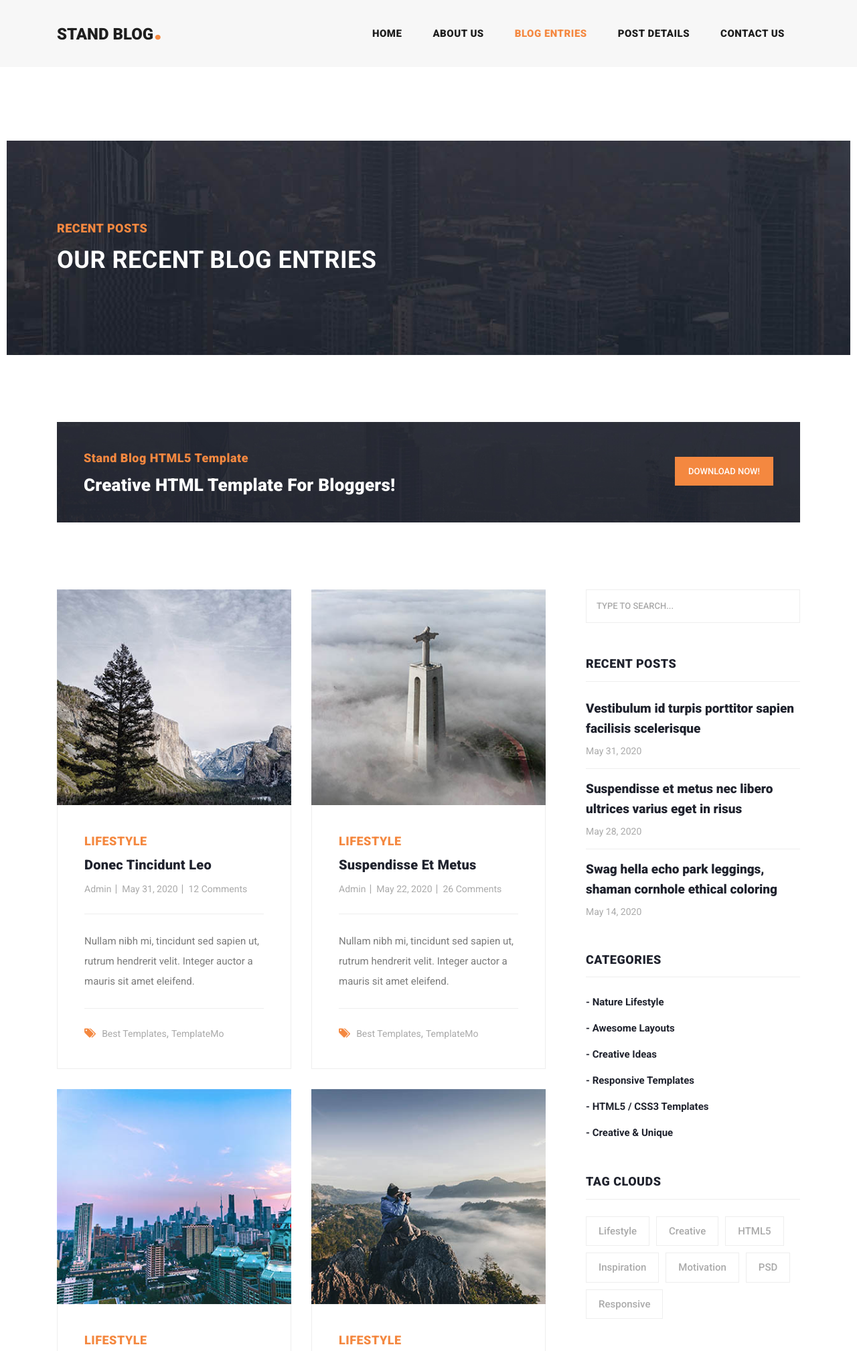
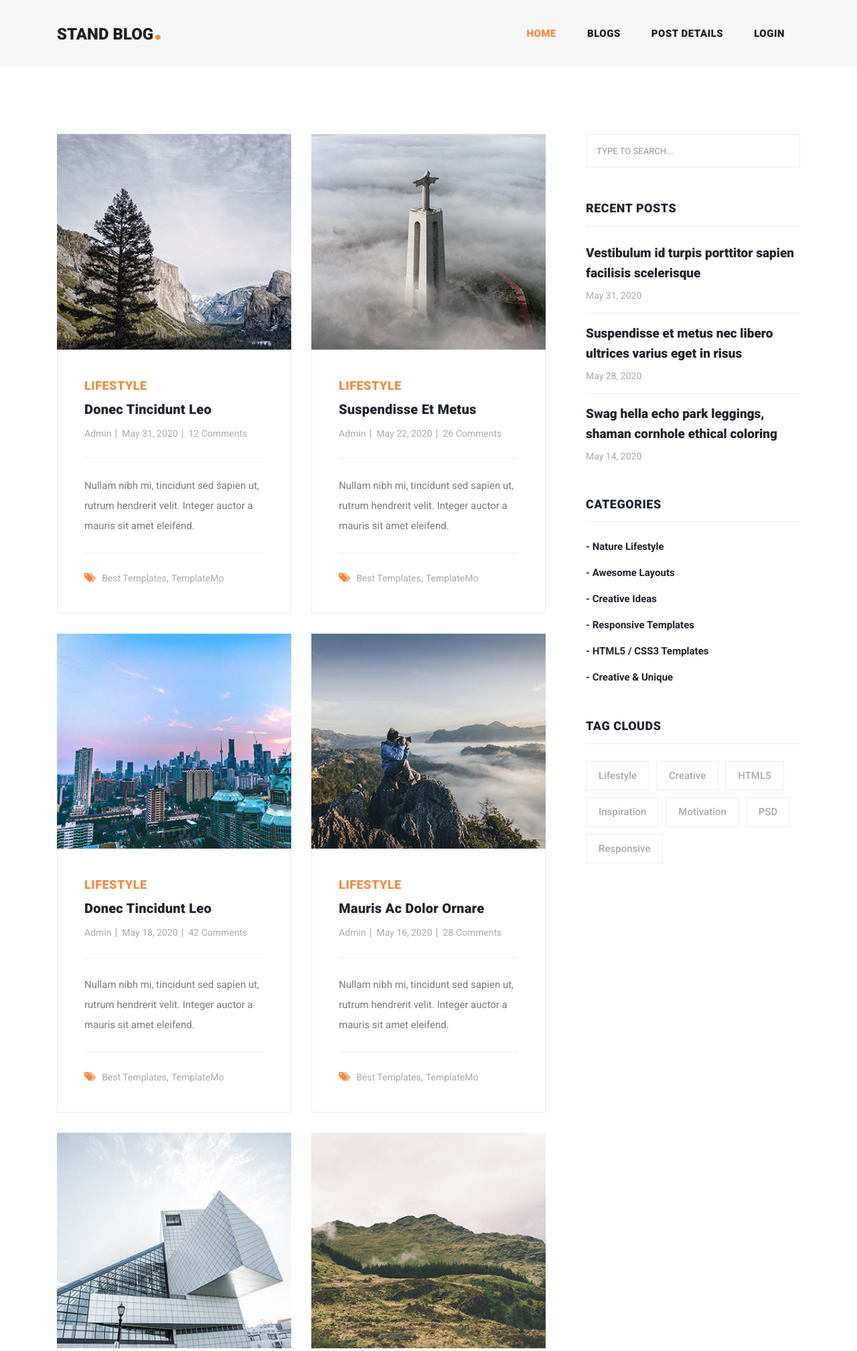
Before and after one commit to sammanomar/project4, a Django app: page /blogs/ in a window 1280 px wide. Shown: the top 2017 px of the page at 67% size. Run offline with Django 3.2, Linux system fonts and the light colour scheme; some libraries are stand-ins or nearby versions.

Commit message:
update blogs page and link the navigation

```diff
--- a/templates/blogs.html
+++ b/templates/blogs.html
@@ -1,120 +1,9 @@
-<!DOCTYPE html>
-<html lang="en">
+{% extends 'base.html' %}
+{% load static %}
 
-  <head>
+{% block title %} Blogs {% endblock title %}
 
-    <meta charset="utf-8">
-    <meta name="viewport" content="width=device-width, initial-scale=1, shrink-to-fit=no">
-    <meta name="description" content="">
-    <meta name="author" content="">
-    <link href="https://fonts.googleapis.com/css?family=Roboto:100,100i,300,300i,400,400i,500,500i,700,700i,900,900i&display=swap" rel="stylesheet">
-
-    <title>Stand Blog Posts</title>
-
-    <!-- Bootstrap core CSS -->
-    <link href="vendor/bootstrap/css/bootstrap.min.css" rel="stylesheet">
-
-
-    <!-- Additional CSS Files -->
-    <link rel="stylesheet" href="assets/css/fontawesome.css">
-    <link rel="stylesheet" href="assets/css/templatemo-stand-blog.css">
-    <link rel="stylesheet" href="assets/css/owl.css">
-<!--
-
-TemplateMo 551 Stand Blog
-
-https://templatemo.com/tm-551-stand-blog
-
--->
-  </head>
-
-  <body>
-
-    <!-- ***** Preloader Start ***** -->
-    <div id="preloader">
-        <div class="jumper">
-            <div></div>
-            <div></div>
-            <div></div>
-        </div>
-    </div>
-    <!-- ***** Preloader End ***** -->
-
-    <!-- Header -->
-    <header class="">
-      <nav class="navbar navbar-expand-lg">
-        <div class="container">
-          <a class="navbar-brand" href="index.html"><h2>Stand Blog<em>.</em></h2></a>
-          <button class="navbar-toggler" type="button" data-toggle="collapse" data-target="#navbarResponsive" aria-controls="navbarResponsive" aria-expanded="false" aria-label="Toggle navigation">
-            <span class="navbar-toggler-icon"></span>
-          </button>
-          <div class="collapse navbar-collapse" id="navbarResponsive">
-            <ul class="navbar-nav ml-auto">
-              <li class="nav-item">
-                <a class="nav-link" href="index.html">Home
-                  <span class="sr-only">(current)</span>
-                </a>
-              </li>
-              <li class="nav-item">
-                <a class="nav-link" href="about.html">About Us</a>
-              </li>
-              <li class="nav-item active">
-                <a class="nav-link" href="blog.html">Blog Entries</a>
-              </li>
-              <li class="nav-item">
-                <a class="nav-link" href="post-details.html">Post Details</a>
-              </li>
-              <li class="nav-item">
-                <a class="nav-link" href="contact.html">Contact Us</a>
-              </li>
-            </ul>
-          </div>
-        </div>
-      </nav>
-    </header>
-
-    <!-- Page Content -->
-    <!-- Banner Starts Here -->
-    <div class="heading-page header-text">
-      <section class="page-heading">
-        <div class="container">
-          <div class="row">
-            <div class="col-lg-12">
-              <div class="text-content">
-                <h4>Recent Posts</h4>
-                <h2>Our Recent Blog Entries</h2>
-              </div>
-            </div>
-          </div>
-        </div>
-      </section>
-    </div>
-
-    <!-- Banner Ends Here -->
-
-    <section class="call-to-action">
-      <div class="container">
-        <div class="row">
-          <div class="col-lg-12">
-            <div class="main-content">
-              <div class="row">
-                <div class="col-lg-8">
-                  <span>Stand Blog HTML5 Template</span>
-                  <h4>Creative HTML Template For Bloggers!</h4>
-                </div>
-                <div class="col-lg-4">
-                  <div class="main-button">
-                    <a href="https://templatemo.com/tm-551-stand-blog" target="_parent">Download Now!</a>
-                  </div>
-                </div>
-              </div>
-            </div>
-          </div>
-        </div>
-      </div>
-    </section>
-
-
+{% block content %}
 <section class="blog-posts grid-system">
     <div class="container">
         <div class="row">
@@ -124,17 +13,20 @@ https://templatemo.com/tm-551-stand-blog
                         <div class="col-lg-6">
                             <div class="blog-post">
                                 <div class="blog-thumb">
-                      <img src="assets/images/blog-thumb-01.jpg" alt="">
+                                    <img src="{% static 'images/blog-thumb-01.jpg' %}" alt="">
                                 </div>
                                 <div class="down-content">
                                     <span>Lifestyle</span>
-                      <a href="post-details.html"><h4>Donec tincidunt leo</h4></a>
+                                    <a href="post-details.html">
+                                        <h4>Donec tincidunt leo</h4>
+                                    </a>
                                     <ul class="post-info">
                                         <li><a href="#">Admin</a></li>
                                         <li><a href="#">May 31, 2020</a></li>
                                         <li><a href="#">12 Comments</a></li>
                                     </ul>
-                      <p>Nullam nibh mi, tincidunt sed sapien ut, rutrum hendrerit velit. Integer auctor a mauris sit amet eleifend.</p>
+                                    <p>Nullam nibh mi, tincidunt sed sapien ut, rutrum hendrerit velit. Integer auctor a
+                                        mauris sit amet eleifend.</p>
                                     <div class="post-options">
                                         <div class="row">
                                             <div class="col-lg-12">
@@ -152,17 +44,20 @@ https://templatemo.com/tm-551-stand-blog
                         <div class="col-lg-6">
                             <div class="blog-post">
                                 <div class="blog-thumb">
-                      <img src="assets/images/blog-thumb-02.jpg" alt="">
+                                    <img src="{% static 'images/blog-thumb-02.jpg' %}" alt="">
                                 </div>
                                 <div class="down-content">
                                     <span>Lifestyle</span>
-                      <a href="post-details.html"><h4>Suspendisse et metus</h4></a>
+                                    <a href="post-details.html">
+                                        <h4>Suspendisse et metus</h4>
+                                    </a>
                                     <ul class="post-info">
                                         <li><a href="#">Admin</a></li>
                                         <li><a href="#">May 22, 2020</a></li>
                                         <li><a href="#">26 Comments</a></li>
                                     </ul>
-                      <p>Nullam nibh mi, tincidunt sed sapien ut, rutrum hendrerit velit. Integer auctor a mauris sit amet eleifend.</p>
+                                    <p>Nullam nibh mi, tincidunt sed sapien ut, rutrum hendrerit velit. Integer auctor a
+                                        mauris sit amet eleifend.</p>
                                     <div class="post-options">
                                         <div class="row">
                                             <div class="col-lg-12">
@@ -180,17 +75,20 @@ https://templatemo.com/tm-551-stand-blog
                         <div class="col-lg-6">
                             <div class="blog-post">
                                 <div class="blog-thumb">
-                      <img src="assets/images/blog-thumb-03.jpg" alt="">
+                                    <img src="{% static 'images/blog-thumb-03.jpg' %}" alt="">
                                 </div>
                                 <div class="down-content">
                                     <span>Lifestyle</span>
-                      <a href="post-details.html"><h4>Donec tincidunt leo</h4></a>
+                                    <a href="post-details.html">
+                                        <h4>Donec tincidunt leo</h4>
+                                    </a>
                                     <ul class="post-info">
                                         <li><a href="#">Admin</a></li>
                                         <li><a href="#">May 18, 2020</a></li>
                                         <li><a href="#">42 Comments</a></li>
                                     </ul>
-                      <p>Nullam nibh mi, tincidunt sed sapien ut, rutrum hendrerit velit. Integer auctor a mauris sit amet eleifend.</p>
+                                    <p>Nullam nibh mi, tincidunt sed sapien ut, rutrum hendrerit velit. Integer auctor a
+                                        mauris sit amet eleifend.</p>
                                     <div class="post-options">
                                         <div class="row">
                                             <div class="col-lg-12">
@@ -208,17 +106,20 @@ https://templatemo.com/tm-551-stand-blog
                         <div class="col-lg-6">
                             <div class="blog-post">
                                 <div class="blog-thumb">
-                      <img src="assets/images/blog-thumb-04.jpg" alt="">
+                                    <img src="{% static 'images/blog-thumb-04.jpg' %}" alt="">
                                 </div>
                                 <div class="down-content">
                                     <span>Lifestyle</span>
-                      <a href="post-details.html"><h4>Mauris ac dolor ornare</h4></a>
+                                    <a href="post-details.html">
+                                        <h4>Mauris ac dolor ornare</h4>
+                                    </a>
                                     <ul class="post-info">
                                         <li><a href="#">Admin</a></li>
                                         <li><a href="#">May 16, 2020</a></li>
                                         <li><a href="#">28 Comments</a></li>
                                     </ul>
-                      <p>Nullam nibh mi, tincidunt sed sapien ut, rutrum hendrerit velit. Integer auctor a mauris sit amet eleifend.</p>
+                                    <p>Nullam nibh mi, tincidunt sed sapien ut, rutrum hendrerit velit. Integer auctor a
+                                        mauris sit amet eleifend.</p>
                                     <div class="post-options">
                                         <div class="row">
                                             <div class="col-lg-12">
@@ -236,17 +137,20 @@ https://templatemo.com/tm-551-stand-blog
                         <div class="col-lg-6">
                             <div class="blog-post">
                                 <div class="blog-thumb">
-                      <img src="assets/images/blog-thumb-05.jpg" alt="">
+                                    <img src="{% static 'images/blog-thumb-05.jpg' %}" alt="">
                                 </div>
                                 <div class="down-content">
                                     <span>Lifestyle</span>
-                      <a href="post-details.html"><h4>Donec tincidunt leo</h4></a>
+                                    <a href="post-details.html">
+                                        <h4>Donec tincidunt leo</h4>
+                                    </a>
                                     <ul class="post-info">
                                         <li><a href="#">Admin</a></li>
                                         <li><a href="#">May 12, 2020</a></li>
                                         <li><a href="#">16 Comments</a></li>
                                     </ul>
-                      <p>Nullam nibh mi, tincidunt sed sapien ut, rutrum hendrerit velit. Integer auctor a mauris sit amet eleifend.</p>
+                                    <p>Nullam nibh mi, tincidunt sed sapien ut, rutrum hendrerit velit. Integer auctor a
+                                        mauris sit amet eleifend.</p>
                                     <div class="post-options">
                                         <div class="row">
                                             <div class="col-lg-12">
@@ -264,17 +168,20 @@ https://templatemo.com/tm-551-stand-blog
                         <div class="col-lg-6">
                             <div class="blog-post">
                                 <div class="blog-thumb">
-                      <img src="assets/images/blog-thumb-06.jpg" alt="">
+                                    <img src="{% static 'images/blog-thumb-06.jpg' %}" alt="">
                                 </div>
                                 <div class="down-content">
                                     <span>Lifestyle</span>
-                      <a href="post-details.html"><h4>Mauris ac dolor ornare</h4></a>
+                                    <a href="post-details.html">
+                                        <h4>Mauris ac dolor ornare</h4>
+                                    </a>
                                     <ul class="post-info">
                                         <li><a href="#">Admin</a></li>
                                         <li><a href="#">May 10, 2020</a></li>
                                         <li><a href="#">3 Comments</a></li>
                                     </ul>
-                      <p>Nullam nibh mi, tincidunt sed sapien ut, rutrum hendrerit velit. Integer auctor a mauris sit amet eleifend.</p>
+                                    <p>Nullam nibh mi, tincidunt sed sapien ut, rutrum hendrerit velit. Integer auctor a
+                                        mauris sit amet eleifend.</p>
                                     <div class="post-options">
                                         <div class="row">
                                             <div class="col-lg-12">
@@ -300,127 +207,9 @@ https://templatemo.com/tm-551-stand-blog
                     </div>
                 </div>
             </div>
-          <div class="col-lg-4">
-            <div class="sidebar">
-              <div class="row">
-                <div class="col-lg-12">
-                  <div class="sidebar-item search">
-                    <form id="search_form" name="gs" method="GET" action="#">
-                      <input type="text" name="q" class="searchText" placeholder="type to search..." autocomplete="on">
-                    </form>
-                  </div>
-                </div>
-                <div class="col-lg-12">
-                  <div class="sidebar-item recent-posts">
-                    <div class="sidebar-heading">
-                      <h2>Recent Posts</h2>
-                    </div>
-                    <div class="content">
-                      <ul>
-                        <li><a href="post-details.html">
-                          <h5>Vestibulum id turpis porttitor sapien facilisis scelerisque</h5>
-                          <span>May 31, 2020</span>
-                        </a></li>
-                        <li><a href="post-details.html">
-                          <h5>Suspendisse et metus nec libero ultrices varius eget in risus</h5>
-                          <span>May 28, 2020</span>
-                        </a></li>
-                        <li><a href="post-details.html">
-                          <h5>Swag hella echo park leggings, shaman cornhole ethical coloring</h5>
-                          <span>May 14, 2020</span>
-                        </a></li>
-                      </ul>
-                    </div>
-                  </div>
-                </div>
-                <div class="col-lg-12">
-                  <div class="sidebar-item categories">
-                    <div class="sidebar-heading">
-                      <h2>Categories</h2>
-                    </div>
-                    <div class="content">
-                      <ul>
-                        <li><a href="#">- Nature Lifestyle</a></li>
-                        <li><a href="#">- Awesome Layouts</a></li>
-                        <li><a href="#">- Creative Ideas</a></li>
-                        <li><a href="#">- Responsive Templates</a></li>
-                        <li><a href="#">- HTML5 / CSS3 Templates</a></li>
-                        <li><a href="#">- Creative &amp; Unique</a></li>
-                      </ul>
-                    </div>
-                  </div>
-                </div>
-                <div class="col-lg-12">
-                  <div class="sidebar-item tags">
-                    <div class="sidebar-heading">
-                      <h2>Tag Clouds</h2>
-                    </div>
-                    <div class="content">
-                      <ul>
-                        <li><a href="#">Lifestyle</a></li>
-                        <li><a href="#">Creative</a></li>
-                        <li><a href="#">HTML5</a></li>
-                        <li><a href="#">Inspiration</a></li>
-                        <li><a href="#">Motivation</a></li>
-                        <li><a href="#">PSD</a></li>
-                        <li><a href="#">Responsive</a></li>
-                      </ul>
-                    </div>
-                  </div>
-                </div>
-              </div>
-            </div>
-          </div>
+            {% include 'sidebar.html' %}
         </div>
     </div>
 </section>
 
-
-    <footer>
-      <div class="container">
-        <div class="row">
-          <div class="col-lg-12">
-            <ul class="social-icons">
-              <li><a href="#">Facebook</a></li>
-              <li><a href="#">Twitter</a></li>
-              <li><a href="#">Behance</a></li>
-              <li><a href="#">Linkedin</a></li>
-              <li><a href="#">Dribbble</a></li>
-            </ul>
-          </div>
-          <div class="col-lg-12">
-            <div class="copyright-text">
-              <p>Copyright 2020 Stand Blog Co.
-
-                 | Design: <a rel="nofollow" href="https://templatemo.com" target="_parent">TemplateMo</a></p>
-            </div>
-          </div>
-        </div>
-      </div>
-    </footer>
-
-
-    <!-- Bootstrap core JavaScript -->
-    <script src="vendor/jquery/jquery.min.js"></script>
-    <script src="vendor/bootstrap/js/bootstrap.bundle.min.js"></script>
-
-    <!-- Additional Scripts -->
-    <script src="assets/js/custom.js"></script>
-    <script src="assets/js/owl.js"></script>
-    <script src="assets/js/slick.js"></script>
-    <script src="assets/js/isotope.js"></script>
-    <script src="assets/js/accordions.js"></script>
-
-    <script language = "text/Javascript">
-      cleared[0] = cleared[1] = cleared[2] = 0; //set a cleared flag for each field
-      function clearField(t){                   //declaring the array outside of the
-      if(! cleared[t.id]){                      // function makes it static and global
-          cleared[t.id] = 1;  // you could use true and false, but that's more typing
-          t.value='';         // with more chance of typos
-          t.style.color='#fff';
-          }
-      }
-    </script>
-
-  </body>
-</html>
+{% endblock content %}
--- a/templates/header.html
+++ b/templates/header.html
@@ -12,8 +12,8 @@
             <div class="collapse navbar-collapse" id="navbarResponsive">
                 <ul class="navbar-nav ml-auto">
                     <li class="nav-item active">
-                        <a class="nav-link" href="index.html">Home
-                            <span class="sr-only">(current)</span>
+                        <a class="nav-link" href="{% url 'home' %}">Home
+
                         </a>
                     </li>
                     <li class="nav-item">
```
Lines whose indentation alone changed are shown as unchanged.
